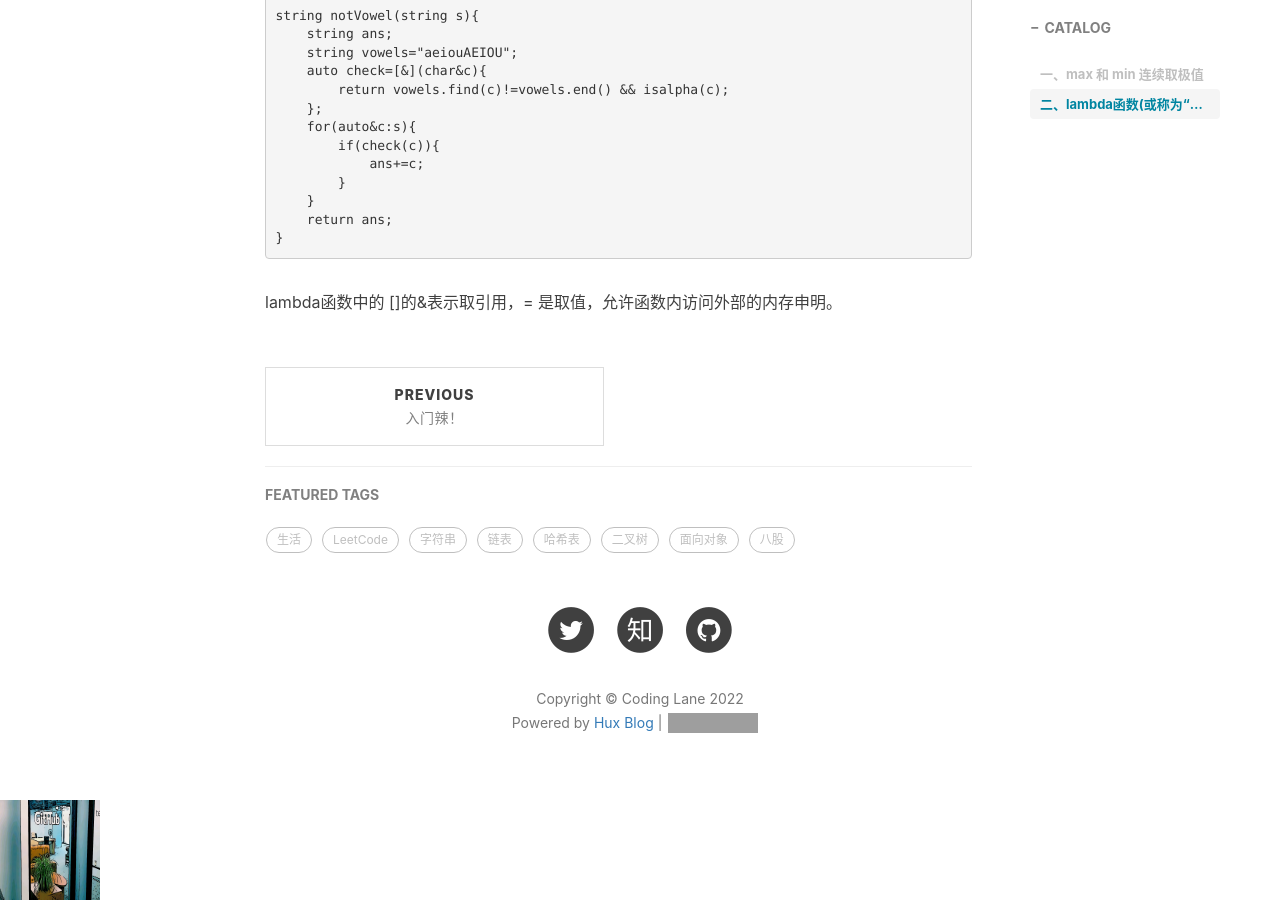
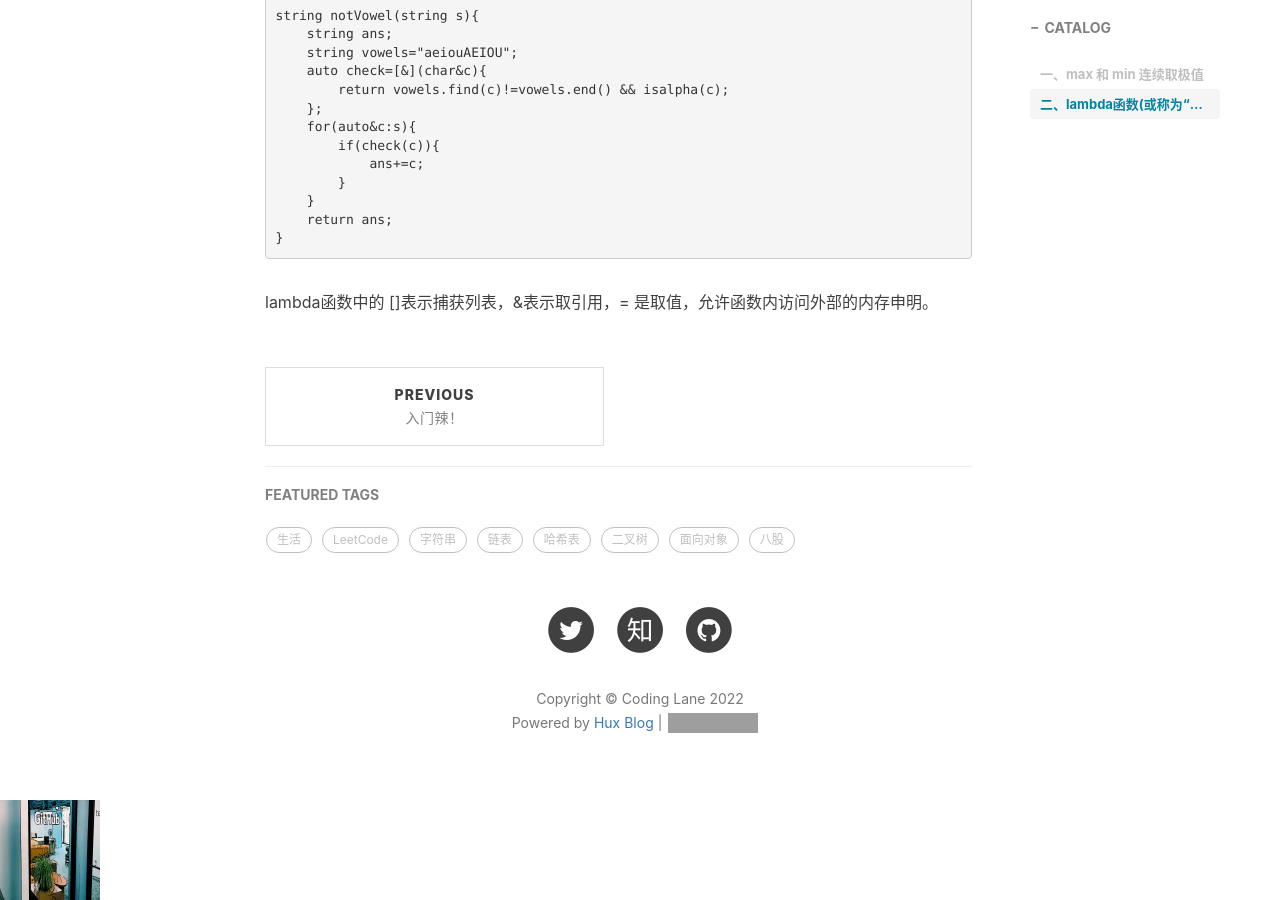
Before and after one commit to xie96808/xie96808.github.io, a Jekyll site: the page built from _posts/2022-06-06-一些有趣的C++代码书写方法.md, in a window 1280 px wide and 900 px high, scrolled down 1527 px. Built offline with Jekyll 4.4.1, drawn with Linux system fonts in a browser that asks for light colours; nearby versions of some CDN libraries; comment, search, counter and statistics services are not loaded; grey boxes are pictures that could not be loaded.

Commit message:
Update 2022-06-06-一些有趣的C++代码书写方法.md

````diff
--- a/_posts/2022-06-06-一些有趣的C++代码书写方法.md
+++ b/_posts/2022-06-06-一些有趣的C++代码书写方法.md
@@ -66,4 +66,4 @@ string notVowel(string s){
     return ans;
 }
 ```
-lambda函数中的 []的&表示取引用，= 是取值，允许函数内访问外部的内存申明。
+lambda函数中的 []表示捕获列表，&表示取引用，= 是取值，允许函数内访问外部的内存申明。
````
